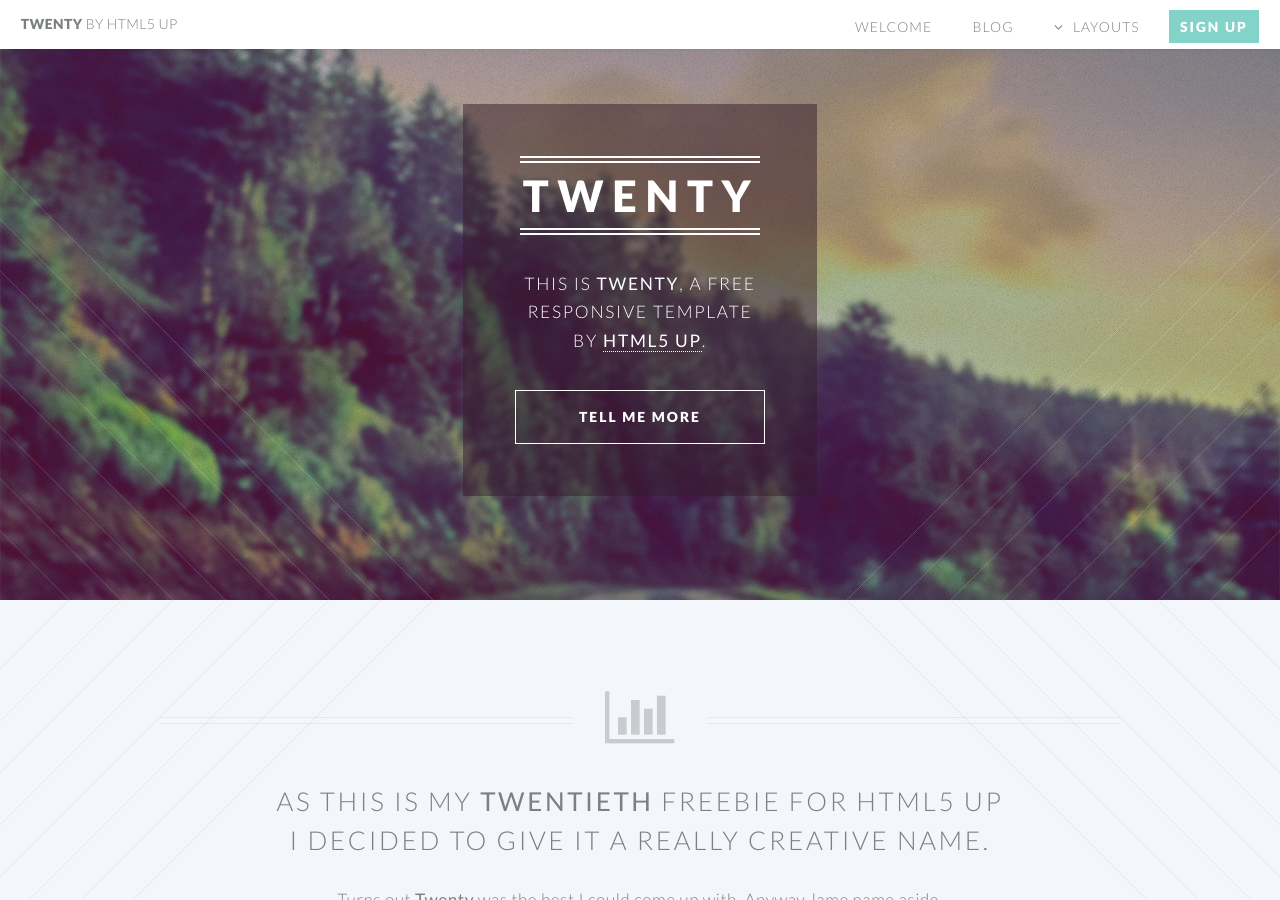
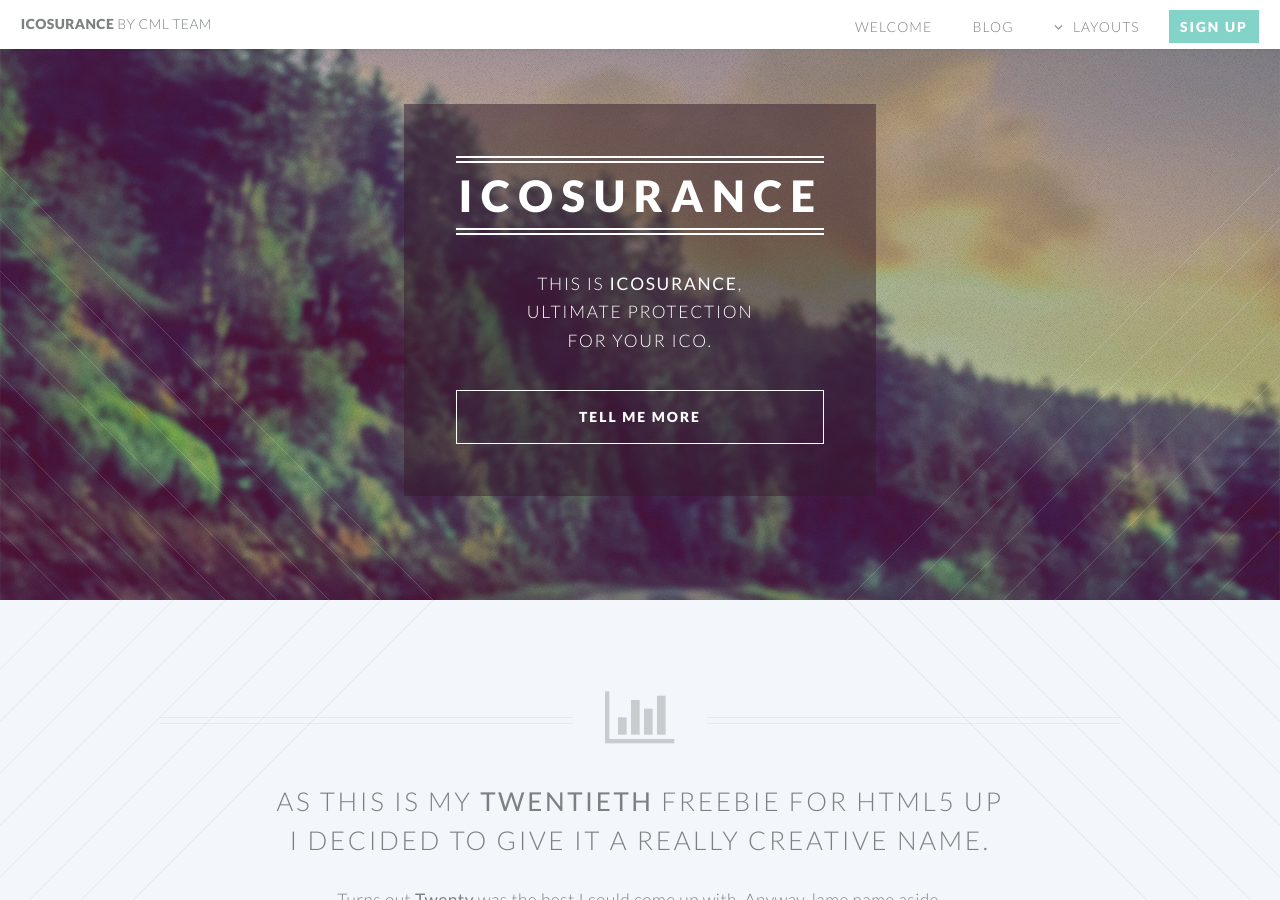
Before and after one commit to ICOsurance/www, a Jekyll site: the page built from index.html, in a window 1280 px wide and 900 px high. Built offline with Jekyll 4.4.1, drawn with Linux system fonts in a browser that asks for light colours.

Commit message:
some first steps

```diff
--- a/_includes/banner.html
+++ b/_includes/banner.html
@@ -10,13 +10,13 @@
     <div class="inner">
 
         <header>
-            <h2>TWENTY</h2>
+            <h2>ICOsurance</h2>
         </header>
-        <p>This is <strong>Twenty</strong>, a free
+        <p>This is <strong>ICOsurance</strong>,
         <br />
-        responsive template
+        ultimate protection
         <br />
-        by <a href="http://html5up.net">HTML5 UP</a>.</p>
+        for your ICO.</p>
         <footer>
             <ul class="buttons vertical">
                 <li><a href="#main" class="button fit scrolly">Tell Me More</a></li>
--- a/_includes/header.html
+++ b/_includes/header.html
@@ -1,5 +1,5 @@
 <header id="header">
-				<h1 id="logo"><a href="/">Twenty <span>by HTML5 UP</span></a></h1>
+				<h1 id="logo"><a href="/">ICOsurance <span>by CML Team</span></a></h1>
 				<nav id="nav">
 					<ul>
 						<li><a href="/">Welcome</a></li>
```
